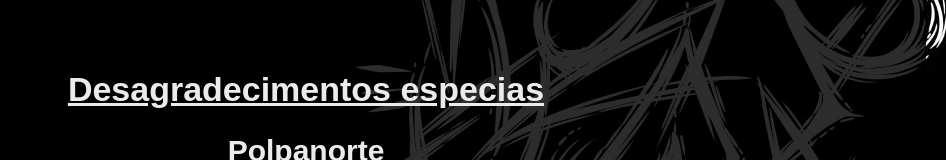
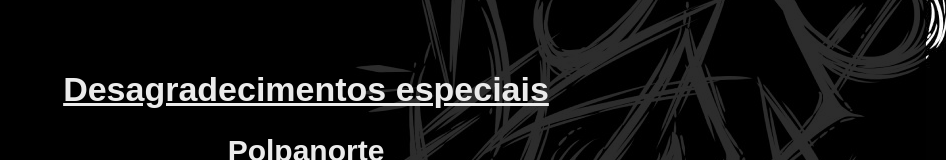
Before and after one commit to AndrewZaccc/meuprimeiroprojeto, a plain HTML site: page textos/agradecimentosfinais.html in a window 1280 px wide. Shown: the part 7496-7656 px from the top of the page, without its empty margins (334-1280 px from the left). Drawn offline with Linux system fonts and the light colour scheme.

Commit message:
Update agradecimentosfinais.html

```diff
--- a/textos/agradecimentosfinais.html
+++ b/textos/agradecimentosfinais.html
@@ -162,7 +162,7 @@
 
          <br><br><br><br><br><br><br><br><br><br><br><br><br><br><br><br><br><br><br><br><br><br><br><br><br><br><br><br><br><br><br><br><br><br><br><br><br><br><br><br><br><br><br><br><br><br><br><br><br><br><br><br><br><br><br><br><br><br><br><br><br><br><br><br><br><br><br><br><br><br><br><br><br><br><br><br><br><br><br><br><br><br><br><br><br><br><br><br><br><br><br><br><br><br><br><br><br><br><br><br><br><br><br><br><br><br><br><br><br><br><br><br><br><br><br><br><br><br><br><br><br><br><br><br><br><br><br><br><br><br><br><br><br><br><br><br><br><br><br><br><br><br><br><br><br><br><br><br><br><br><br><br><br><br><br><br><br><br><br><br><br><br><br><br><br><br><br><br><br><br><br><br><br><br><br><br><br><br><br><br><br><br><br><br><br><br><br><br><br><br><br><br><br><br><br><br><br><br><br><br><br><br><br><br><br><br><br>
 
-         <h1>Desagradecimentos especias</h1>
+         <h1>Desagradecimentos especiais</h1>
          <h2>Polpanorte</h2>
 
 
```
